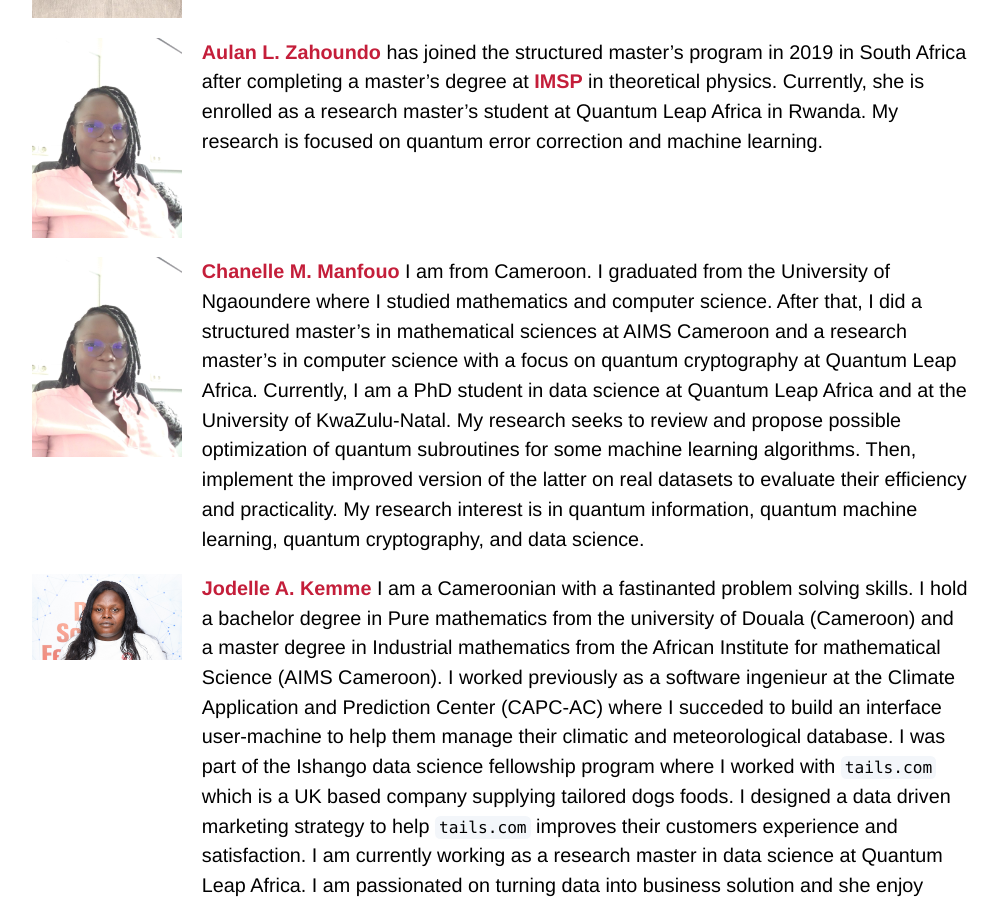
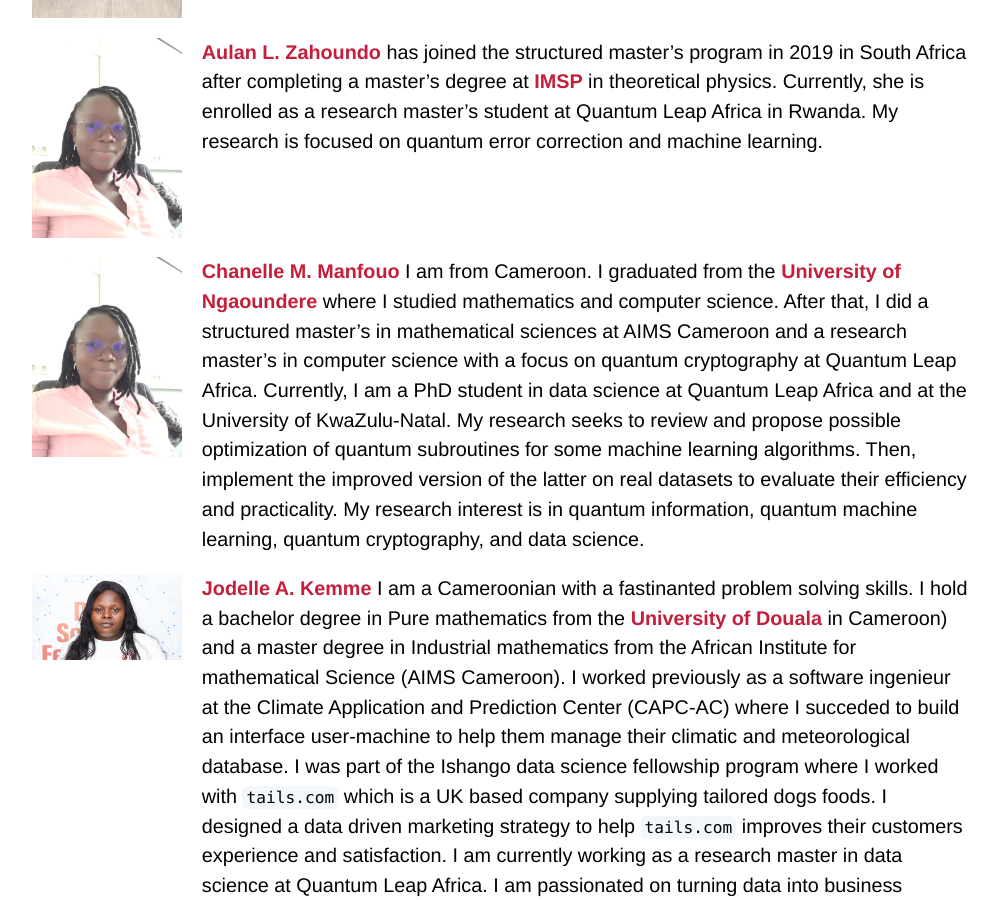
Before and after one commit to qla-ml-ds-activities/qla-ml-ds-activities.github.io, a Jekyll site: the page built from people.md, in a window 1280 px wide and 900 px high, scrolled down 456 px. Shown: the whole window, without its empty margins (140-1138 px from the left). Built offline with Jekyll 4.4.1, drawn with Linux system fonts in a browser that asks for light colours; some web fonts are replaced.

```diff
--- a/people.md
+++ b/people.md
@@ -27,7 +27,7 @@ layout: default
 <img align="left" src="assets/images/az.jpg" alt="Chanelle Matadah Manfouo
 " width="150">
 <div class='bioWrapper'>
-[**Chanelle M. Manfouo**](https://cm.linkedin.com/in/chanelle-matadah-manfouo-00a946130)  I am from Cameroon. I graduated from the University of Ngaoundere where I studied mathematics and computer science. After that, I did a structured master's in mathematical sciences at AIMS Cameroon and a research master's in computer science with a focus on quantum cryptography at Quantum Leap Africa. Currently, I am a PhD student in data science at Quantum Leap Africa and at the University of KwaZulu-Natal. My research seeks to review and propose possible optimization of quantum subroutines for some machine learning algorithms. Then, implement the improved version of the latter on real datasets to evaluate their efficiency and practicality. My research interest is in quantum information, quantum machine learning, quantum cryptography, and data science.
+[**Chanelle M. Manfouo**](https://cm.linkedin.com/in/chanelle-matadah-manfouo-00a946130)  I am from Cameroon. I graduated from the [**University of Ngaoundere**](http://www.univ-ndere.cm/) where I studied mathematics and computer science. After that, I did a structured master's in mathematical sciences at AIMS Cameroon and a research master's in computer science with a focus on quantum cryptography at Quantum Leap Africa. Currently, I am a PhD student in data science at Quantum Leap Africa and at the University of KwaZulu-Natal. My research seeks to review and propose possible optimization of quantum subroutines for some machine learning algorithms. Then, implement the improved version of the latter on real datasets to evaluate their efficiency and practicality. My research interest is in quantum information, quantum machine learning, quantum cryptography, and data science.
 </div>
 </div>
 
@@ -37,7 +37,7 @@ layout: default
 " width="150">
 <div class='bioWrapper'>
 [**Jodelle A. Kemme**](https://www.linkedin.com/in/aur%C3%A9lie-jodelle-kemme-5a07)  I am a Cameroonian with a fastinanted problem solving skills.
-I hold a bachelor degree in Pure mathematics from the university of Douala (Cameroon) and a master degree in Industrial
+I hold a bachelor degree in Pure mathematics from the [**University of Douala**](https://www.univ-douala.cm/) in Cameroon) and a master degree in Industrial
 mathematics from the African Institute for mathematical Science (AIMS Cameroon).
 I worked previously as a software ingenieur at the Climate Application and Prediction Center (CAPC-AC) where I
 succeded to build an interface user-machine to help them manage their climatic and meteorological database.
```
